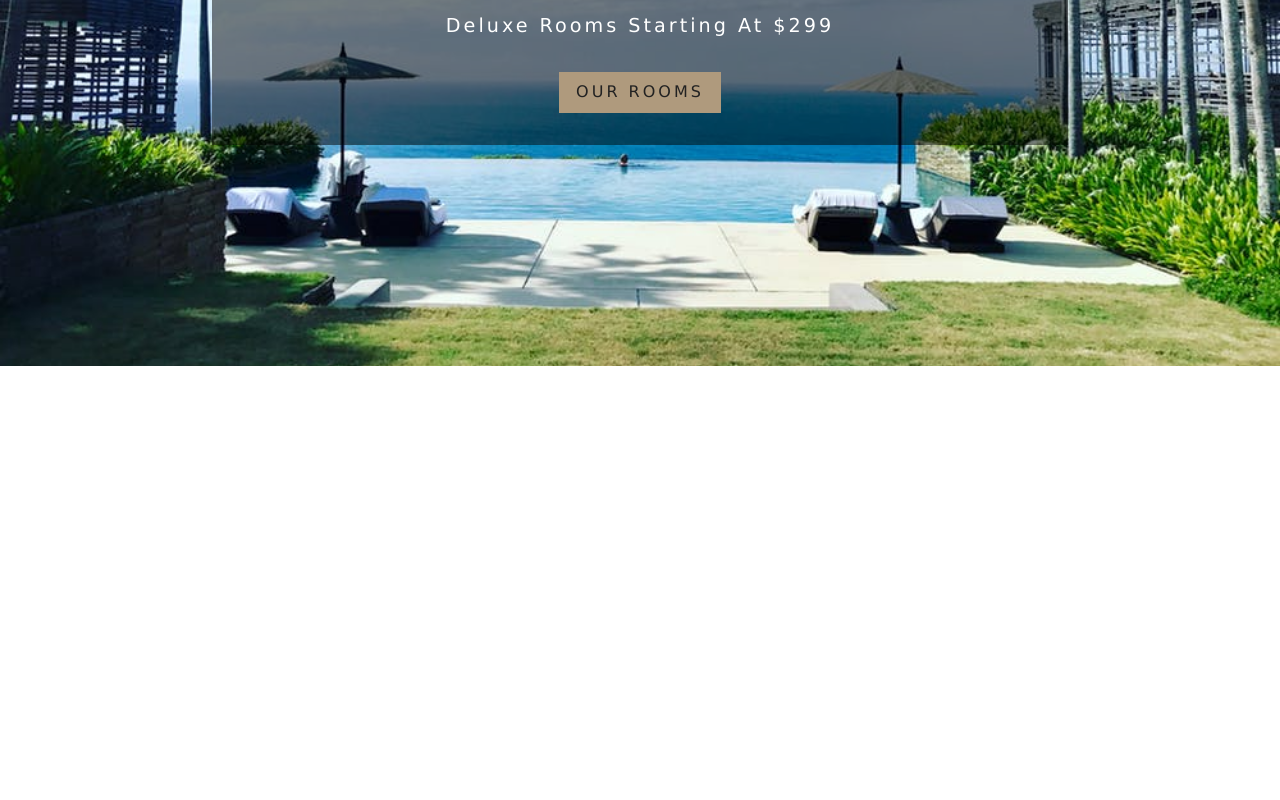
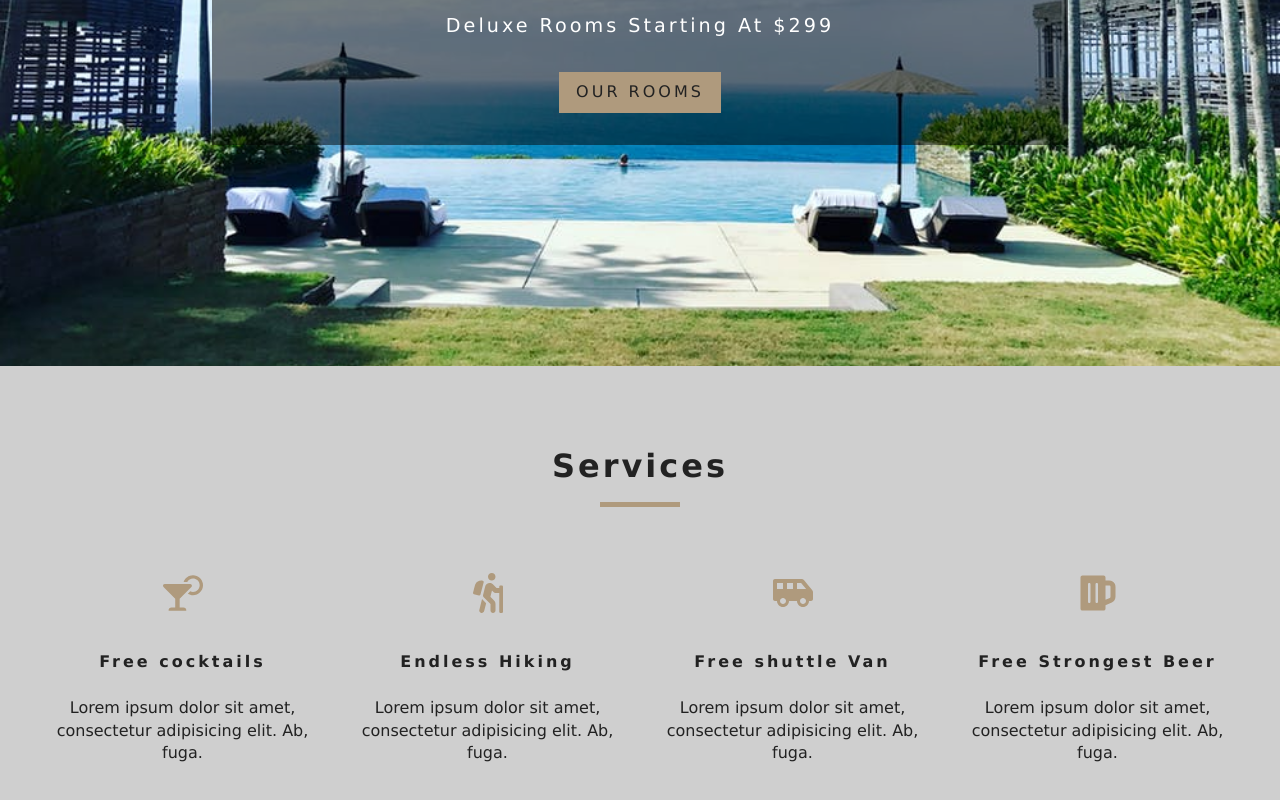
Before and after one commit to mateuszCabala95/Beach-Resort, a React (Create React App) app: page / in a window 1280 px wide. Shown: the part 434-1234 px from the top of the page. Before the commit the page ends 800 px from the top, so only its background shows below. Built offline with nearby package versions, Linux system fonts and the light colour scheme.

Commit message:
create Services and Title component

```diff
--- a/src/App.js
+++ b/src/App.js
@@ -12,7 +12,7 @@ import Navbar from "./Components/Navbar/Navbar";
 
 function App() {
     return (
-        <div>
+        <React.Fragment>
             <Navbar/>
             <Switch>
                 <Route exact path='/' component={Home}/>
@@ -20,7 +20,7 @@ function App() {
                 <Route exact path='/rooms/:slug' component={SingleRoom}/>
                 <Route component={Error}/>
             </Switch>
-        </div>
+        </React.Fragment>
     );
 }
 
--- a/src/Components/Hero/Hero.js
+++ b/src/Components/Hero/Hero.js
@@ -1,7 +1,7 @@
 import React from "react";
 
 const Hero = ({children, hero}) => {
-
+    //set background image
 
     return (
         <header className={hero}>
--- /dev/null
+++ b/src/Components/Services/Services.js
@@ -0,0 +1,46 @@
+import React from "react";
+import Title from "../Title/Title";
+import {FaCocktail, FaHiking, FaShuttleVan, FaBeer} from 'react-icons/fa';
+
+class Services extends React.Component {
+    state = {
+        services: [{
+            icon: <FaCocktail/>,
+            title: 'Free cocktails',
+            info: 'Lorem ipsum dolor sit amet, consectetur adipisicing elit. Ab, fuga.'
+        }, {
+            icon: <FaHiking/>,
+            title: 'Endless Hiking',
+            info: 'Lorem ipsum dolor sit amet, consectetur adipisicing elit. Ab, fuga.'
+        }, {
+            icon: <FaShuttleVan/>,
+            title: 'Free shuttle Van',
+            info: 'Lorem ipsum dolor sit amet, consectetur adipisicing elit. Ab, fuga.'
+        }, {
+            icon: <FaBeer/>,
+            title: 'Free Strongest Beer',
+            info: 'Lorem ipsum dolor sit amet, consectetur adipisicing elit. Ab, fuga.'
+        }]
+    };
+
+services = this.state.services.map((item, index) => (<article key={index} className='service'>
+    <span>{item.icon}</span>
+    <h6>{item.title}</h6>
+    <p>{item.info}</p>
+</article>));
+
+
+    render() {
+        return (
+            <section className='services'>
+                <Title title='Services'/>
+                <div className="services-center">
+                    {this.services}
+                </div>
+            </section>
+        );
+    }
+
+};
+
+export default Services;
--- /dev/null
+++ b/src/Components/Title/Title.js
@@ -0,0 +1,14 @@
+import React from "react";
+
+const Title = ({title})=>{
+
+
+    return(
+        <div className='section-title'>
+            <h4>{title}</h4>
+            <div/>
+        </div>
+    )
+};
+
+export default Title
--- a/src/pages/Error/Error.js
+++ b/src/pages/Error/Error.js
@@ -1,13 +1,19 @@
 import React from "react";
 import Hero from "../../Components/Hero/Hero";
+import Banner from "../../Components/Banner/Banner";
+import {Link} from 'react-router-dom';
+
+const Error = () => {
 
 
-const Error = ()=>{
+    return (
+        <div>
+            <Hero>
+                <Banner title='404' subtitle='page not found'>
+                    <Link className='btn-primary' to='/'>Return to home</Link>
+                </Banner>
 
-
-    return(
-        <div>
-           <Hero/>
+            </Hero>
         </div>
     )
 };
--- a/src/pages/Home/Home.js
+++ b/src/pages/Home/Home.js
@@ -1,6 +1,7 @@
 import React from 'react';
 import Hero from "../../Components/Hero/Hero";
 import Banner from "../../Components/Banner/Banner";
+import Services from "../../Components/Services/Services";
 
 import {Link} from 'react-router-dom'
 
@@ -8,16 +9,17 @@ const Home = () => {
 
 
     return (
-        <div>
+        <React.Fragment>
             <Hero hero='defaultHero'>
                 <Banner
                     title='luxurious rooms'
                     subtitle='deluxe rooms starting at $299'
                 >
-                    <Link to='/' className='btn-primary'>our rooms</Link>
+                    <Link to='/rooms' className='btn-primary'>our rooms</Link>
                 </Banner>
             </Hero>
-        </div>
+            <Services/>
+        </React.Fragment>
     )
 };
 
--- a/src/pages/Rooms/Rooms.js
+++ b/src/pages/Rooms/Rooms.js
@@ -1,12 +1,17 @@
 import React from 'react';
 import Hero from "../../Components/Hero/Hero";
-
+import Banner from "../../Components/Banner/Banner";
+import { Link } from 'react-router-dom';
 
 const Rooms = ()=>{
 
     return(
         <div>
-            <Hero hero='roomsHero'/>
+            <Hero hero='roomsHero'>
+            <Banner title='our room' >
+                <Link  className='btn-primary' to='/'>Return Home </Link>
+            </Banner>
+            </Hero>
         </div>
     )
 };
```
Also changed, not shown: src/data.js (+16 -16 lines).
